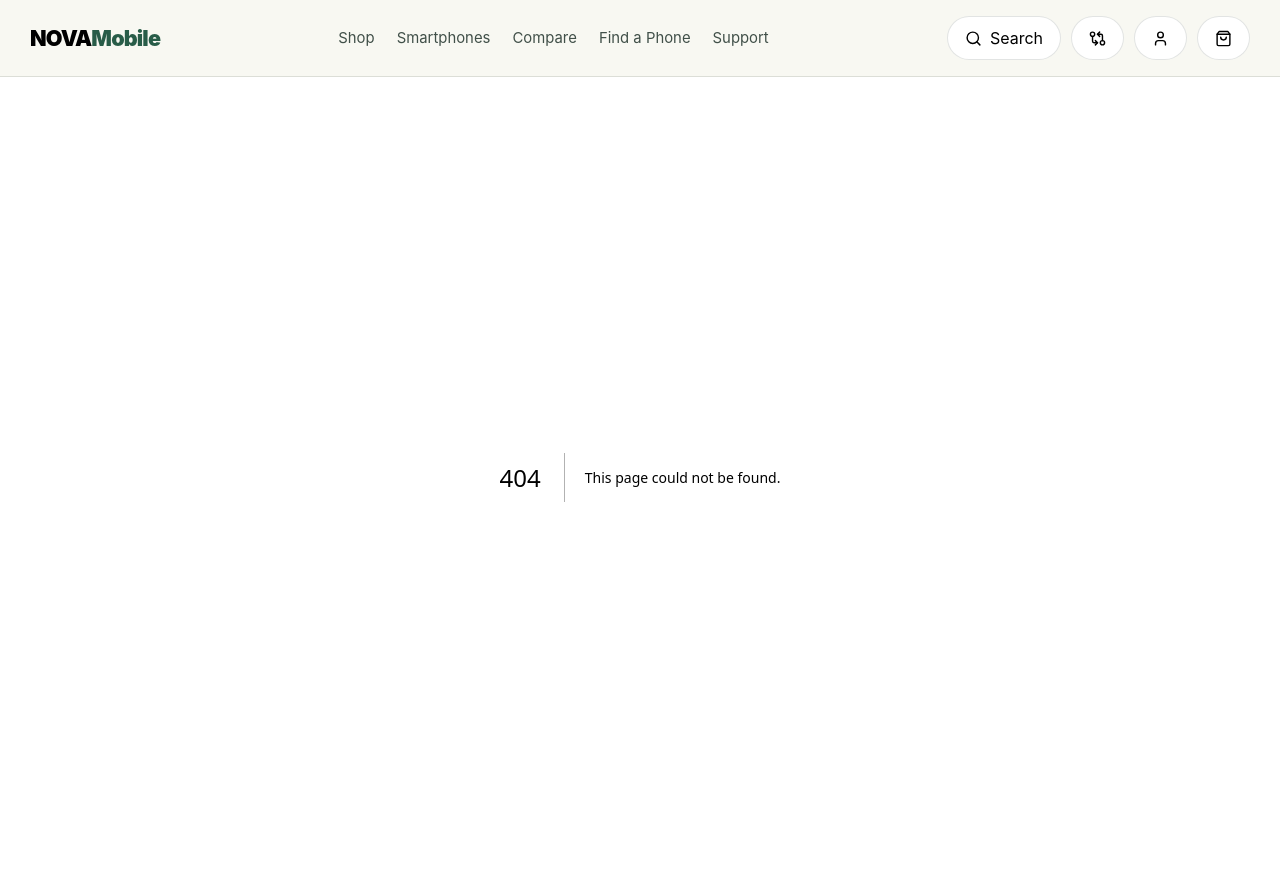
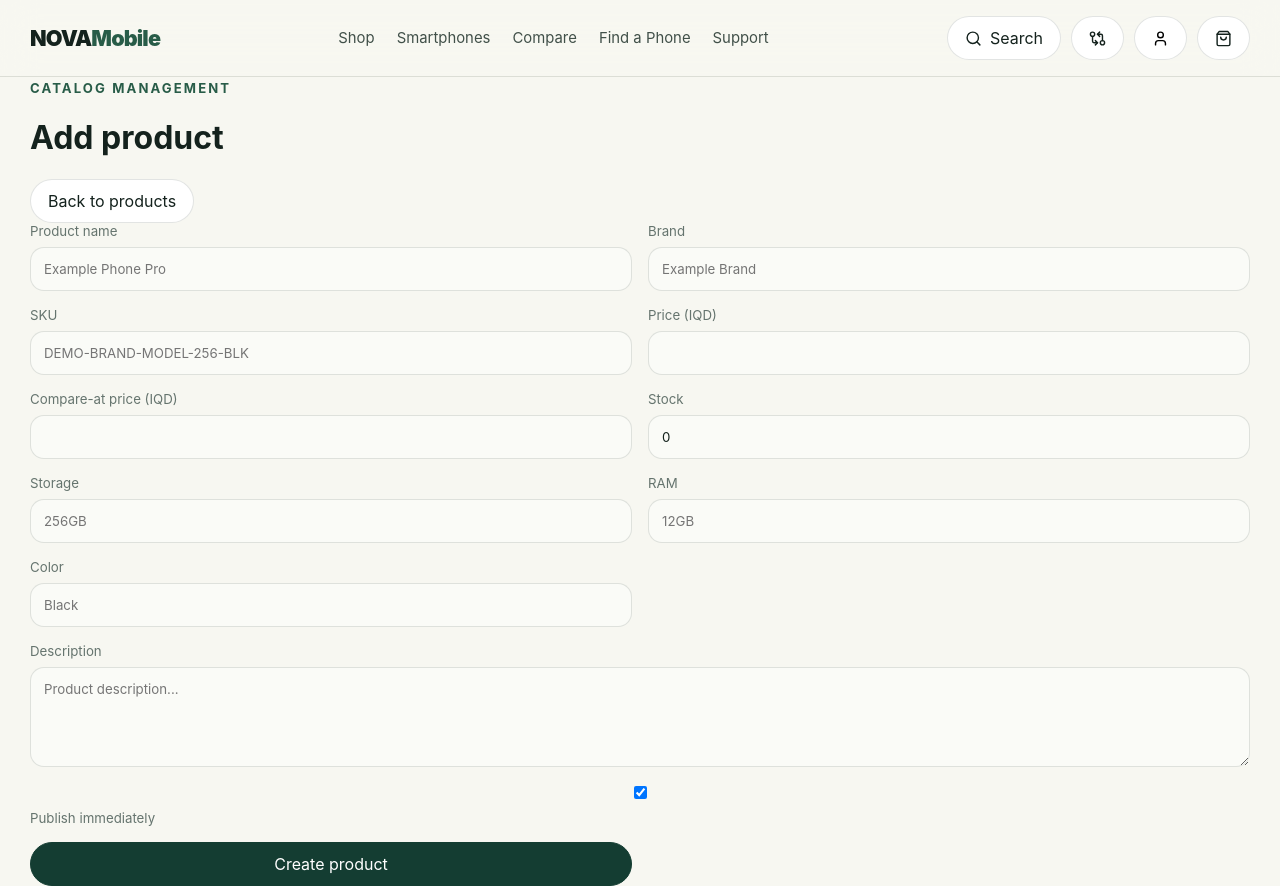
Before and after one commit to ahpa5246-lgtm/phones-shop, a Next.js app: page /admin/products/new in a window 1280 px wide. Before the commit this address had no page. Built offline with nearby package versions, Linux system fonts and the light colour scheme.

Commit message:
feat: add admin new product form

```diff
--- /dev/null
+++ b/app/admin/products/new/page.tsx
@@ -0,0 +1,41 @@
+'use client';
+
+import { FormEvent, useState } from 'react';
+import { useRouter } from 'next/navigation';
+
+export default function NewProductPage() {
+  const router = useRouter();
+  const [error, setError] = useState('');
+  const [loading, setLoading] = useState(false);
+
+  async function submit(event: FormEvent<HTMLFormElement>) {
+    event.preventDefault(); setLoading(true); setError('');
+    const form = new FormData(event.currentTarget);
+    const payload = {
+      name: form.get('name'), brand: form.get('brand'), description: form.get('description'),
+      price: Number(form.get('price')), comparePrice: form.get('comparePrice') ? Number(form.get('comparePrice')) : undefined,
+      stock: Number(form.get('stock')), storage: form.get('storage'), color: form.get('color'), ram: form.get('ram'),
+      sku: form.get('sku'), published: form.get('published') === 'on',
+    };
+    const response = await fetch('/api/admin/products', { method:'POST', headers:{'Content-Type':'application/json'}, body:JSON.stringify(payload) });
+    const data = await response.json(); setLoading(false);
+    if (!response.ok) return setError(data.error || 'Could not create product.');
+    router.push('/admin/products'); router.refresh();
+  }
+
+  return <main className="shell admin-page"><div className="admin-heading"><div><span className="eyebrow" style={{color:'var(--green-700)'}}>Catalog management</span><h1>Add product</h1></div><a className="pill" href="/admin/products">Back to products</a></div><section className="panel product-form-panel"><form className="checkout-form" onSubmit={submit}>
+    <label>Product name<input required name="name" placeholder="Example Phone Pro"/></label>
+    <label>Brand<input required name="brand" placeholder="Example Brand"/></label>
+    <label>SKU<input required name="sku" placeholder="DEMO-BRAND-MODEL-256-BLK"/></label>
+    <label>Price (IQD)<input required name="price" type="number" min="0" step="1"/></label>
+    <label>Compare-at price (IQD)<input name="comparePrice" type="number" min="0" step="1"/></label>
+    <label>Stock<input required name="stock" type="number" min="0" step="1" defaultValue="0"/></label>
+    <label>Storage<input required name="storage" placeholder="256GB"/></label>
+    <label>RAM<input name="ram" placeholder="12GB"/></label>
+    <label>Color<input required name="color" placeholder="Black"/></label>
+    <label className="full">Description<textarea required minLength={10} name="description" placeholder="Product description..."/></label>
+    <label className="full checkbox-line"><input name="published" type="checkbox" defaultChecked/> Publish immediately</label>
+    {error && <p className="form-error full">{error}</p>}
+    <button className="pill primary" disabled={loading}>{loading ? 'Creating…' : 'Create product'}</button>
+  </form></section></main>;
+}
```
